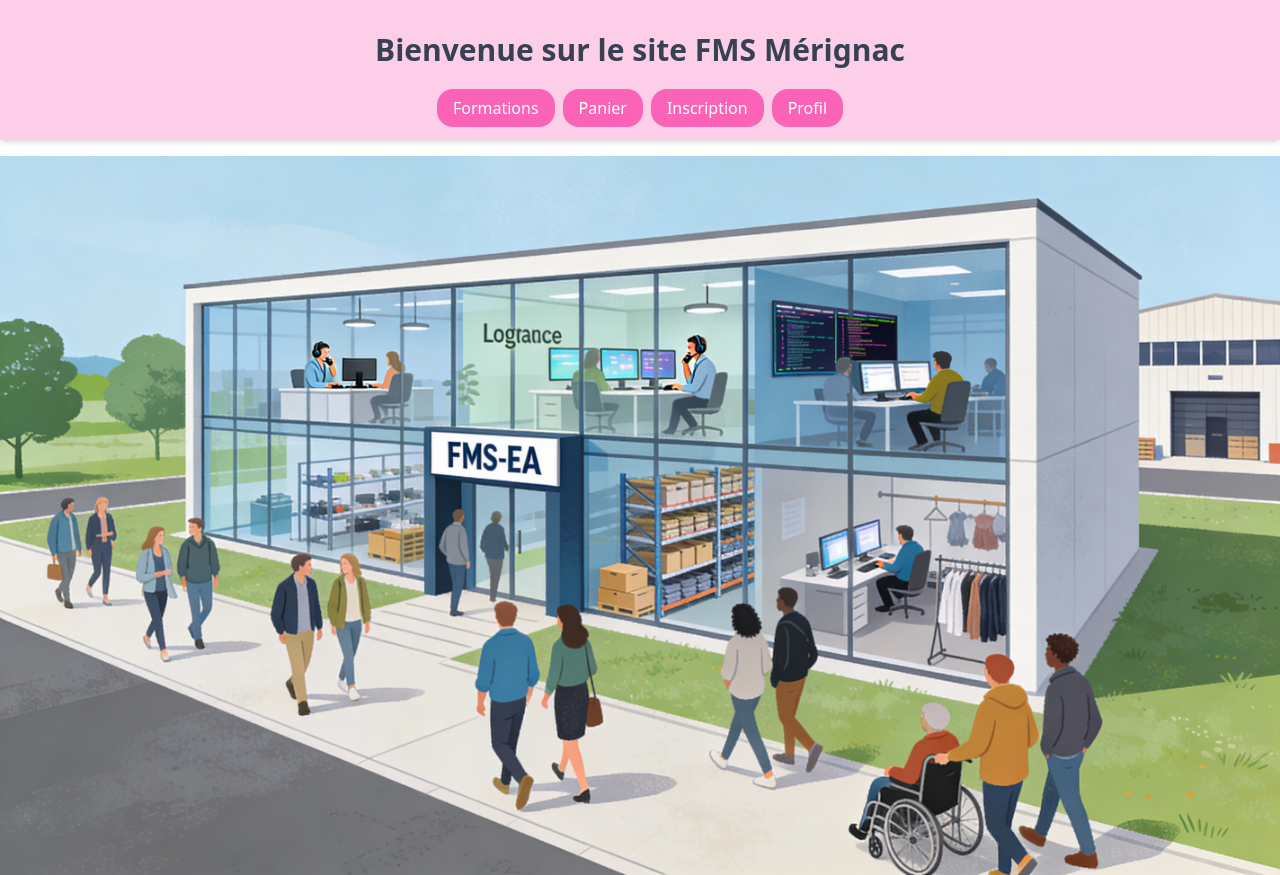
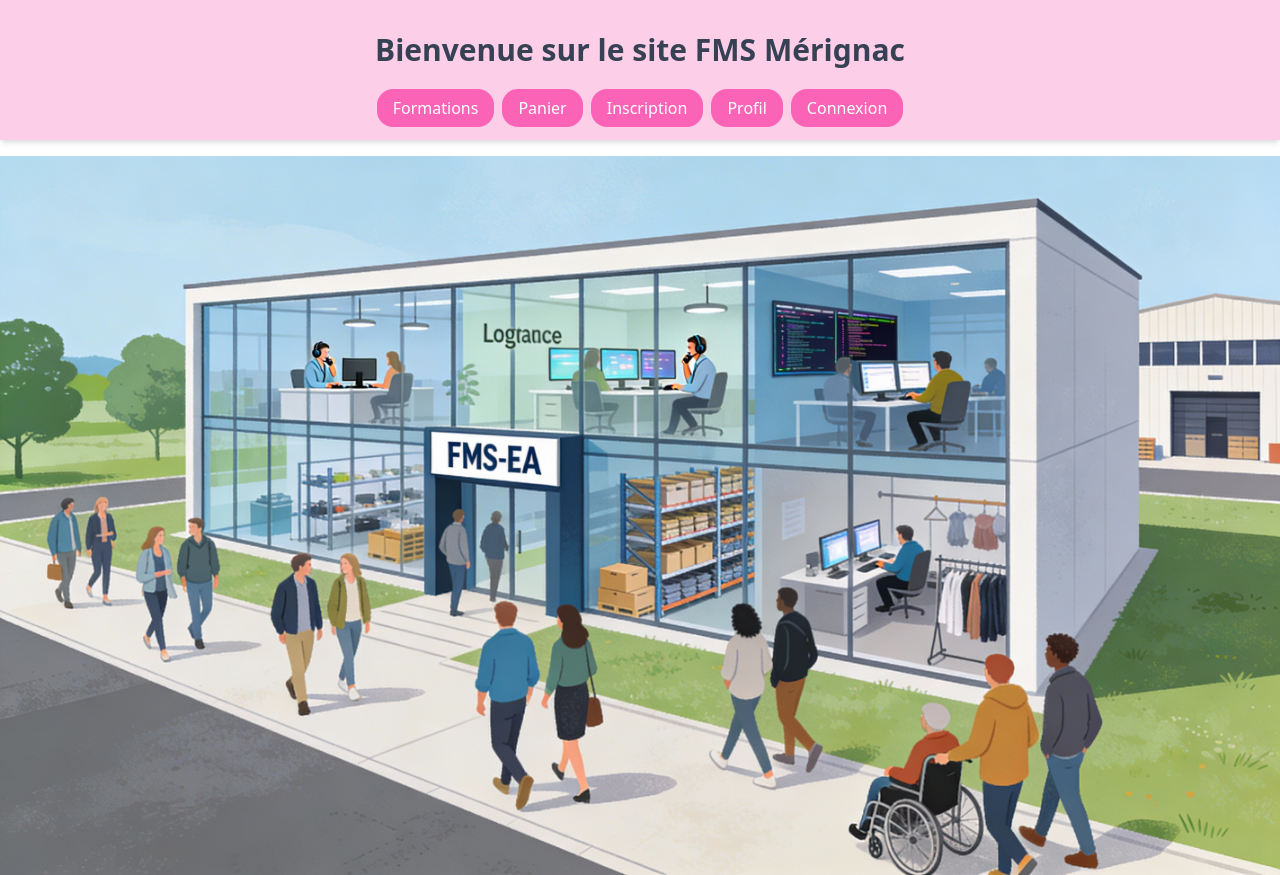
Before and after one commit to AmandineGrardLaurent/trainings-front-app, an Angular app: page / in a window 1280 px wide. Built offline with nearby package versions, Linux system fonts and the light colour scheme.

Commit message:
feat: add new link to access authentification form

```diff
--- a/src/app/app.html
+++ b/src/app/app.html
@@ -38,6 +38,14 @@
         Profil
       </a>
     </li>
+    <li>
+      <a
+        routerLink="/auth"
+        class="px-4 py-2 rounded-2xl bg-pink-400 text-white font-medium hover:bg-pink-500 transition"
+      >
+        Connexion
+      </a>
+    </li>
   </ul>
 </nav>
 
```
